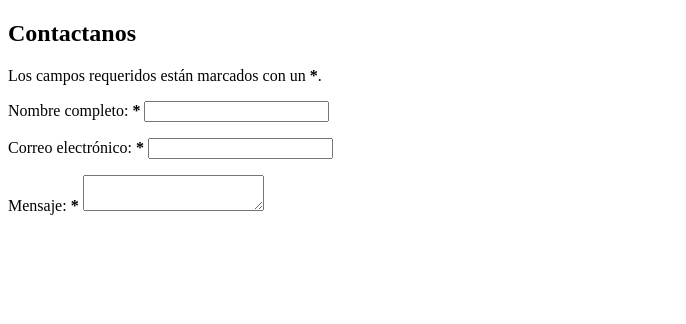
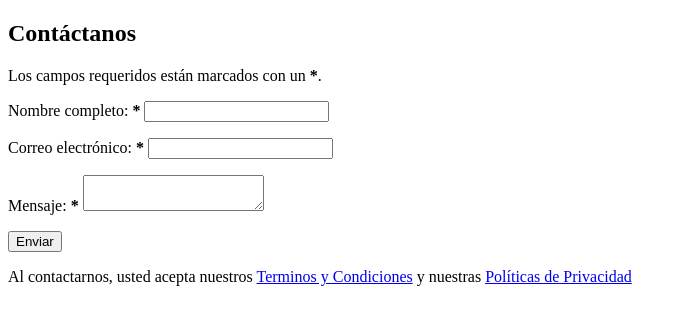
Before and after one commit to DavidBonelo/ejercicio-colaborativo, a plain HTML site: page contacto/index.html in a window 1280 px wide. Shown: the whole page, without its empty margins (0-686 px from the left). Drawn offline with Linux system fonts and the light colour scheme.

Commit message:
aggrega boton para enviar el formulario
+ typo fixes

```diff
--- a/contacto/index.html
+++ b/contacto/index.html
@@ -3,13 +3,14 @@
   <head>
     <meta charset="UTF-8" />
     <meta name="viewport" content="width=device-width, initial-scale=1.0" />
-    <title>Contactanos</title>
+    <title>Contáctanos</title>
     <link rel="stylesheet" href="estilos.css" />
   </head>
   <body>
-    <h2>Contactanos</h2>
+
     <form action="#" method="post">
-      <p>
+      <h2>Contáctanos</h2>
+      <p class="light-text">
         Los campos requeridos están marcados con un
         <strong><span aria-label="required">*</span></strong
         >.
@@ -35,6 +36,14 @@
         </label>
         <textarea type="text" id="message" name="message" required> </textarea>
       </p>
+      <p>
+        <button type="submit">Enviar</button>
+      </p>
+      <p class="light-text">
+        Al contactarnos, usted acepta nuestros
+        <a href="#">Terminos y Condiciones</a> y nuestras
+        <a href="#">Políticas de Privacidad</a>
+      </p>
     </form>
   </body>
 </html>
```
